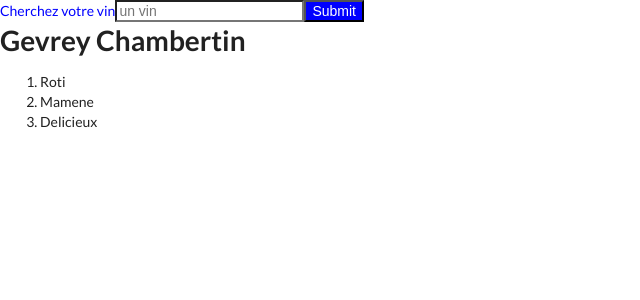
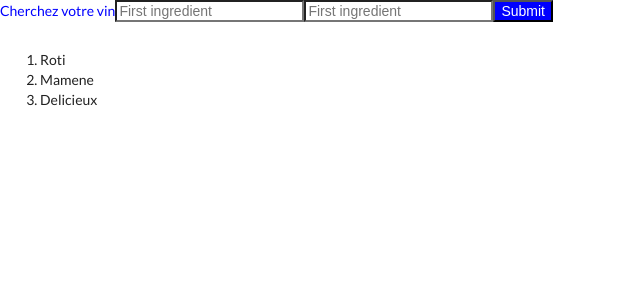
Before and after one commit to nicolasbouygues/jsx, a React (Create React App) app: page / in a window 1280 px wide. Shown: the top 300 px of the page, without its empty margins (0-640 px from the left). Built offline with nearby package versions, Linux system fonts and the light colour scheme.

Commit message:
finished api with ingredients

```diff
--- a/src/components/App.js
+++ b/src/components/App.js
@@ -6,15 +6,14 @@ import MealList from './MealList.js'
 
 
 class App extends React.Component {
-    state = {term: null}
+    state = {first_ing: null, second_ing: null, name: null}
 
-    onSearchSubmit(term) {
-      fetch(`https://api.spoonacular.com/food/wine/dishes?wine=${term}&apiKey=f32abb28d1db45fca7f1c14f5a2c0281`, {
+    onSearchSubmit = (first_ing, second_ing) => {
+      fetch(`https://api.spoonacular.com/recipes/findByIngredients?ingredients=${first_ing},+${second_ing}&number=2&apiKey=f32abb28d1db45fca7f1c14f5a2c0281`, {
         "method": "GET"
       })
-      .then(response => {
-        console.log(response);
-      })
+      .then(response => response.json())
+      .then(data => this.setState({name: data[0].title}))
       .catch(err => {
         console.log(err);
       });
@@ -28,7 +27,7 @@ class App extends React.Component {
     return (
       <div>
       <SearchBar onSubmit={this.onSearchSubmit}/>
-      <SearchedWine name="Gevrey Chambertin" millesime="2018"  />
+      <SearchedWine name={this.state.name} millesime="2018"  />
       <MealList />
       </div>
       )
--- a/src/components/SearchBar.js
+++ b/src/components/SearchBar.js
@@ -2,11 +2,16 @@ import '../style/SearchBar.css'
 import React from 'react';
 
 class SearchBar extends React.Component {
-    state = { term: ''};
+    state = {
+        first_ing: '',
+        second_ing: ''
+    };
 
     onFormSubmit = (event) => {
         event.preventDefault()
-        this.props.onSubmit(this.state.term)
+        console.log(this.state.second_ing)
+        console.log(this.state.first_ing)
+        this.props.onSubmit(this.state.first_ing, this.state.second_ing)
     }
 
     render() {
@@ -14,11 +19,19 @@ class SearchBar extends React.Component {
             <div className="search_bar">
                 <form onSubmit={this.onFormSubmit}>
                     <label>Cherchez votre vin</label>
-                    <input className="input_search_bar"
-                    type="text"
-                    placeholder="un vin"
-                    value={this.state.term}
-                    onChange={e => this.setState({term: e.target.value})}
+                    <input className="input_first_ing"
+                        type="text"
+                        name="first_ing"
+                        placeholder="First ingredient"
+                        value={this.state.first_ing}
+                        onChange={e => this.setState({[e.target.name]: e.target.value})}
+                    />
+                        <input className="input_first_ing"
+                        type="text"
+                        name="second_ing"
+                        placeholder="First ingredient"
+                        value={this.state.second_ing}
+                        onChange={e => this.setState({[e.target.name]: e.target.value})}
                     />
                     <button className="button_search_bar" name="search">Submit</button>
                 </form>
```
